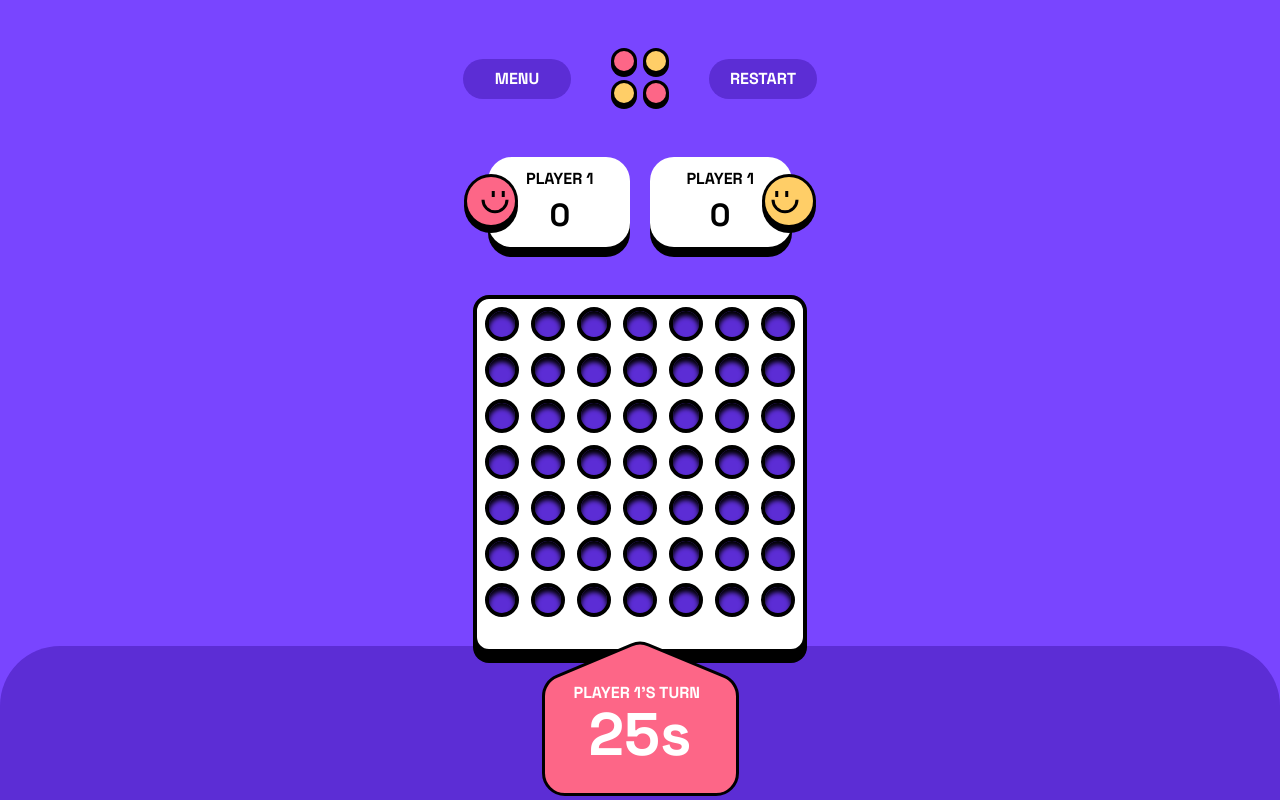
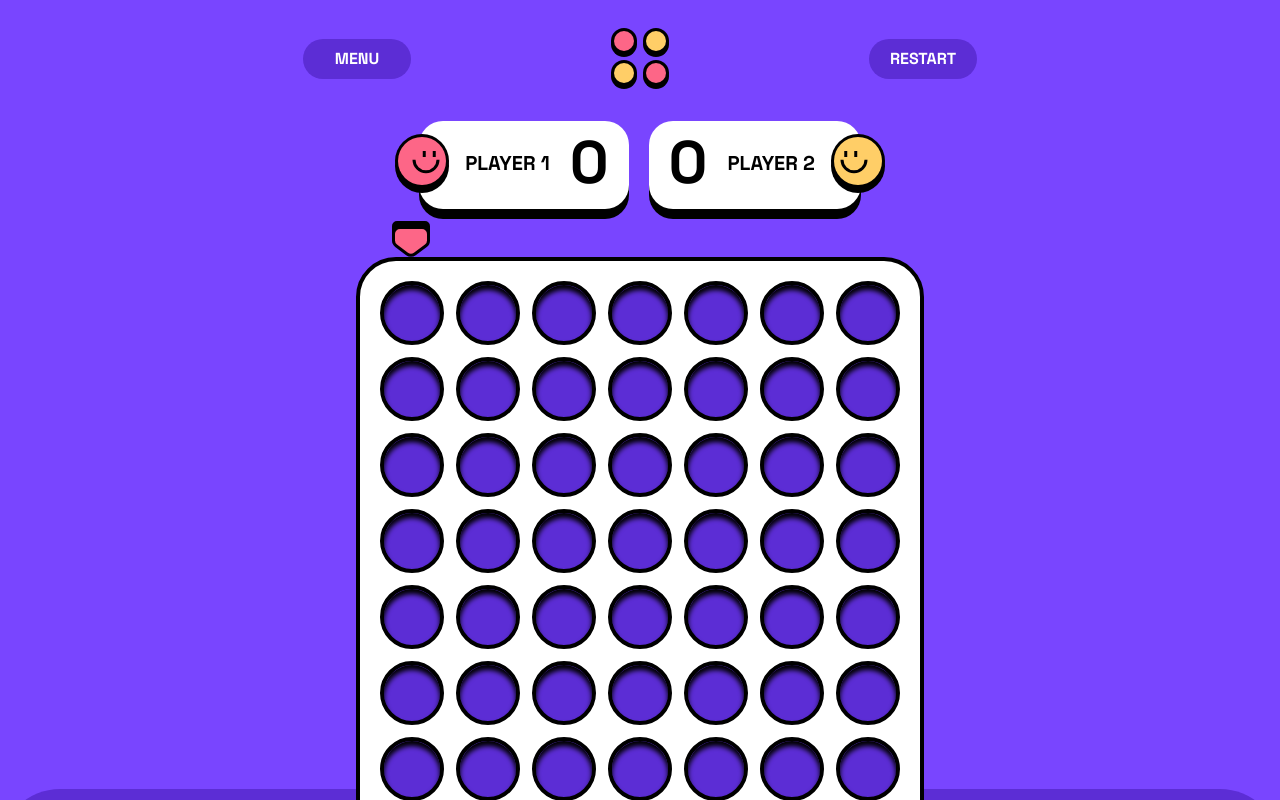
Before and after one commit to nikanoza/connect-four, a React (Vite) app: page /game in a window 1280 px wide. Shown: the top 800 px of the page. Built offline with nearby package versions, Linux system fonts and the light colour scheme.

Commit message:
style: work with full responcive

```diff
--- a/src/App.tsx
+++ b/src/App.tsx
@@ -13,7 +13,7 @@ const rootRoute = new RootRoute({
 
 function Root() {
   return (
-    <main className="w-full min-h-full bg-semi-violet">
+    <main className="w-full min-h-full 2xl:max-h-screen bg-semi-violet md:overflow-y-hidden">
       <Outlet />
     </main>
   );
--- a/src/components/Display.tsx
+++ b/src/components/Display.tsx
@@ -1,5 +1,5 @@
 import { useState } from "react";
-import { MarkerRed, RedSmall, YellowSmall } from "../svg";
+import { MarkerRed, MarkerYellow, RedSmall, YellowSmall } from "../svg";
 import { GameState } from "../types";
 
 type PropsType = {
@@ -13,30 +13,33 @@ const Display: React.FC<PropsType> = ({
   handleColumnClick,
   setTimer,
 }) => {
-  const [hoverState, setHoverState] = useState({
-    hidden: true,
-    left: "left-0",
-  });
+  const [hoverState, setHoverState] = useState(32);
 
-  const onMouseEnter = (index: number) => {};
-
-  const onMouseLeave = () => {};
+  const onMouseEnter = (index: number) => {
+    const col_position = index % 7;
+    const left = 20 + col_position * 12 + col_position * 64 + 12;
+    setHoverState(left);
+  };
 
   const array = [];
   array[48] = "";
   array.fill("x");
   return (
-    <div className="relative px-2 pt-2 pb-8 grid grid-cols-7 gap-3 bg-light mt-12 rounded-2xl border-4 border-black shadow-panel-shadow">
+    <div className="relative px-2 pt-2 pb-8 md:px-5 md:pt-5 md:pb-14 grid grid-cols-7 gap-3 bg-light mt-12 rounded-2xl md:rounded-[40px] border-4 border-black shadow-panel-shadow">
       {state.currentPlayer === "red" ? (
         <div
-          className={`absolute -top-10 ${
-            hoverState.hidden ? "hidden" : "block"
-          } ${hoverState.left}`}
+          className={`absolute -top-10 ${state.winner ? "hidden" : "block"}`}
+          style={{ left: hoverState + "px" }}
         >
           <MarkerRed />
         </div>
       ) : (
-        <div className="hidden"></div>
+        <div
+          className={`absolute -top-10 ${state.winner ? "hidden" : "block"}`}
+          style={{ left: hoverState + "px" }}
+        >
+          <MarkerYellow />
+        </div>
       )}
       {array.map((_, index) => {
         const col_position = Math.floor(index / 7);
@@ -46,19 +49,33 @@ const Display: React.FC<PropsType> = ({
           <div
             key={Math.random()}
             onMouseEnter={() => onMouseEnter(index)}
-            onMouseLeave={onMouseLeave}
+            className="relative"
           >
             {state.board[col_position][row_position] === "red" ? (
-              <RedSmall />
+              <div>
+                <div className="md:hidden">
+                  <RedSmall />
+                </div>
+                <div className="hidden md:block scale-[2] absolute top-1/2 left-1/2 -translate-x-1/2 -translate-y-1/2">
+                  <RedSmall />
+                </div>
+              </div>
             ) : state.board[col_position][row_position] === "yellow" ? (
-              <YellowSmall />
+              <div>
+                <div className="md:hidden">
+                  <YellowSmall />
+                </div>
+                <div className="hidden md:block scale-[2] absolute top-1/2 left-1/2 -translate-x-1/2 -translate-y-1/2">
+                  <YellowSmall />
+                </div>
+              </div>
             ) : (
               <div
                 onClick={() => {
                   setTimer(30);
                   handleColumnClick(index % 7);
                 }}
-                className="w-8.5 h-8.5 rounded-full bg-dark-violet border-4 border-black shadow-circle-shadow"
+                className="w-8.5 h-8.5 md:w-16 md:h-16 cursor-pointer rounded-full bg-dark-violet border-4 border-black shadow-circle-shadow"
               ></div>
             )}
           </div>
--- a/src/components/GameHeader.tsx
+++ b/src/components/GameHeader.tsx
@@ -1,13 +1,29 @@
 import { Logo } from "../svg";
 
-const GameHeader = () => {
+type PropsType = {
+  setPause: React.Dispatch<React.SetStateAction<boolean>>;
+  restart: () => void;
+  setTimer: React.Dispatch<React.SetStateAction<number>>;
+};
+
+const GameHeader: React.FC<PropsType> = ({ setPause, restart, setTimer }) => {
   return (
-    <div className="flex justify-center items-center gap-10">
-      <button className="border-none w-27 h-10 bg-dark-violet cursor-pointer text-light text-base font-bold rounded-[20px]">
+    <div className="flex justify-center items-center gap-10 md:gap-[200px] 2xl:gap-52">
+      <button
+        onClick={() => setPause(true)}
+        className="border-none w-27 h-10 bg-dark-violet cursor-pointer text-light text-base font-bold rounded-[20px]"
+      >
         MENU
       </button>
       <Logo />
-      <button className="border-none w-27 h-10 bg-dark-violet cursor-pointer text-light text-base font-bold rounded-[20px]">
+      <button
+        onClick={() => {
+          restart();
+          setTimer(30);
+          setPause(false);
+        }}
+        className="border-none w-27 h-10 bg-dark-violet cursor-pointer text-light text-base font-bold rounded-[20px]"
+      >
         RESTART
       </button>
     </div>
--- a/src/components/GamePanel.tsx
+++ b/src/components/GamePanel.tsx
@@ -6,26 +6,30 @@ type PropsType = {
 
 const GamePanel: React.FC<PropsType> = ({ scores }) => {
   return (
-    <div className="flex gap-5 mt-12">
-      <div className="w-35 flex items-center bg-light shadow-panel-shadow rounded-3xl pt-[10px] pb-2">
-        <div className="-ml-6">
+    <div className="flex gap-5 mt-12 md:mt-8 2xl:mt-0 2xl:h-0 relative">
+      <div className="w-35 flex 2xl:flex-col items-center bg-light shadow-panel-shadow rounded-3xl pt-[10px] pb-2 md:w-fit md:pt-3 md:pb-4 md:pr-5 2xl:px-10 2xl:pt-0 2xl:absolute 2xl:top-[280px] 2xl:-left-[500px]">
+        <div className="-ml-6 2xl:ml-0 2xl:-mt-6">
           <PlayerOne />
         </div>
-        <div className="ml-2">
-          <h3 className="text-base text-night font-bold ">PLAYER 1</h3>
-          <h3 className="text-[32px] text-night font-bold text-center">
+        <div className="ml-2 md:ml-4 2xl:ml-0 2xl:mt-4 md:flex 2xl:flex-col items-center gap-5 2xl:gap-0">
+          <h3 className="text-base md:text-xl text-night font-bold ">
+            PLAYER 1
+          </h3>
+          <h3 className="text-[32px] md:text-6xl text-night font-bold text-center">
             {scores[0]}
           </h3>
         </div>
       </div>
-      <div className="w-35 flex justify-end items-center bg-light shadow-panel-shadow rounded-3xl pt-[10px] pb-2">
-        <div className="mr-2">
-          <h3 className="text-base text-night font-bold">PLAYER 1</h3>
-          <h3 className="text-[32px] text-night font-bold text-center">
+      <div className="w-35 flex 2xl:flex-col-reverse justify-end items-center bg-light shadow-panel-shadow rounded-3xl pt-[10px] pb-2 md:w-fit md:pt-3 md:pb-4 md:pl-5 2xl:px-10 2xl:pt-0 2xl:absolute 2xl:top-[280px] 2xl:left-[350px]">
+        <div className="mr-2 md:mr-4 2xl:mr-0 2xl:mt-4 md:flex 2xl:flex-col items-center gap-5 2xl:gap-0 flex-row-reverse">
+          <h3 className="text-base md:text-xl whitespace-nowrap text-night font-bold">
+            PLAYER 2
+          </h3>
+          <h3 className="text-[32px] md:text-6xl text-night font-bold text-center">
             {scores[1]}
           </h3>
         </div>
-        <div className="-mr-6">
+        <div className="-mr-6 2xl:mr-0 2xl:-mt-6">
           <PlayerTwo />
         </div>
       </div>
--- a/src/components/Pause.tsx
+++ b/src/components/Pause.tsx
@@ -10,11 +10,11 @@ const Pause: React.FC<PropsType> = ({ setPause, restart, setTimer }) => {
   const navigate = useNavigate();
   return (
     <div className="fixed z-30 w-screen h-screen top-0 left-0 bg-black bg-opacity-50 flex items-center justify-center px-5">
-      <div className="w-full py-7 px-5 bg-dark-violet border-2 border-black rounded-[40px] shadow-panel-shadow">
+      <div className="w-full max-w-[480px] py-7 px-5 md:py-12 md:px-10 bg-dark-violet border-2 border-black rounded-[40px] shadow-panel-shadow">
         <h3 className="text-6xl text-light font-bold text-center">PAUSE</h3>
         <button
           onClick={() => setPause(false)}
-          className="border-2 border-black w-full bg-light h-[72px] text-2xl text-night font-bold rounded-[20px] mt-7 shadow-panel-shadow"
+          className="border-2 border-black w-full bg-light h-[72px] text-2xl text-night font-bold rounded-[20px] mt-7 md:mt-11 shadow-panel-shadow"
         >
           CONTINUE GAME
         </button>
--- a/src/components/TurnPanel.tsx
+++ b/src/components/TurnPanel.tsx
@@ -9,7 +9,7 @@ type PropsType = {
 const TurnPanel: React.FC<PropsType> = ({ currentPlayer, timer }) => {
   return (
     <div
-      className={`relative -mt-3  ${
+      className={`relative -mt-3 md:-mt-10  ${
         currentPlayer === "red" ? "text-light" : "text-night"
       }`}
     >
--- a/src/pages/Game.tsx
+++ b/src/pages/Game.tsx
@@ -15,20 +15,20 @@ const Game = () => {
     useGame();
   const [pause, setPause] = useState<boolean>(false);
 
-  useEffect(() => {
-    const interval = setInterval(() => {
-      if (timer === 0) {
-        setTimer(30);
-        switchTurn();
-        return;
-      }
-      if (!state.winner && !pause) {
-        setTimer((timer) => timer - 1);
-      }
-    }, 1000);
+  // useEffect(() => {
+  //   const interval = setInterval(() => {
+  //     if (timer === 0) {
+  //       setTimer(30);
+  //       switchTurn();
+  //       return;
+  //     }
+  //     if (!state.winner && !pause) {
+  //       setTimer((timer) => timer - 1);
+  //     }
+  //   }, 1000);
 
-    return () => clearInterval(interval);
-  }, [timer, switchTurn]);
+  //   return () => clearInterval(interval);
+  // }, [timer, switchTurn]);
 
   const pauseHandler: React.KeyboardEventHandler<HTMLDivElement> = (event) => {
     console.log(event.key);
@@ -39,14 +39,14 @@ const Game = () => {
 
   return (
     <div
-      className="w-full min-h-screen flex flex-col items-center pt-12"
+      className="w-full min-h-screen md:overflow-y-hidden flex flex-col items-center pt-12 md:pt-7 2xl:mt-14"
       tabIndex={0}
       onKeyDown={pauseHandler}
     >
       {pause ? (
         <Pause setPause={setPause} restart={restart} setTimer={setTimer} />
       ) : null}
-      <GameHeader />
+      <GameHeader setPause={setPause} restart={restart} setTimer={setTimer} />
       <GamePanel scores={state.scores} />
       <Display
         handleColumnClick={handleColumnClick}
@@ -54,7 +54,7 @@ const Game = () => {
         setTimer={setTimer}
       />
       {state.winner ? (
-        <div className="flex flex-col items-center bg-light border-2 border-solid border-night shadow-panel-shadow rounded-3xl px-20 py-4 z-20 -mt-5">
+        <div className="flex flex-col items-center bg-light border-2 border-solid border-night shadow-panel-shadow rounded-3xl px-20 py-4 z-20 -mt-5 md:-mt-10">
           <h3 className="text-night text-base font-bold">
             {state.winner === "red" ? "PLAYER 1" : "PLAYER 2"}
           </h3>
@@ -71,8 +71,12 @@ const Game = () => {
       )}
       <div
         className={`w-full h-60 bg-${
-          state.currentPlayer === "red" ? "dark-violet" : "yellow"
-        } rounded-t-[60px] -mt-40`}
+          state.winner === "red"
+            ? "pink"
+            : state.winner === "yellow"
+            ? "yellow"
+            : "dark-violet"
+        } rounded-t-[60px] -mt-40 md:-mt-[197px] 2xl:-mt-[180px]`}
       ></div>
     </div>
   );
--- a/src/pages/Start.tsx
+++ b/src/pages/Start.tsx
@@ -21,7 +21,7 @@ const Start = () => {
           <Logo />
           <Link
             to="/game"
-            className="py-3 pl-5 pr-4 flex justify-center border-2 border-night border-solid items-center gap-9 md:gap-24 bg-yellow border-2 shadow-panel-shadow rounded-3xl mt-20"
+            className="py-3 pl-5 pr-4 flex justify-center  border-night border-solid items-center gap-9 md:gap-24 bg-yellow border-2 shadow-panel-shadow rounded-3xl mt-20"
           >
             <h3 className="text-night text-2xl font-bold">PLAY VS PLAYER</h3>
             <VsPlayer />
```
Also changed, not shown: src/svg/counter/RedLarge.tsx (+38 -22 lines).
